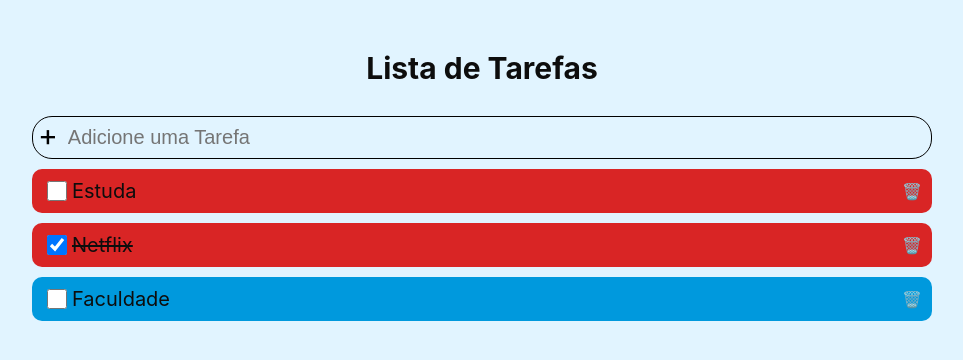
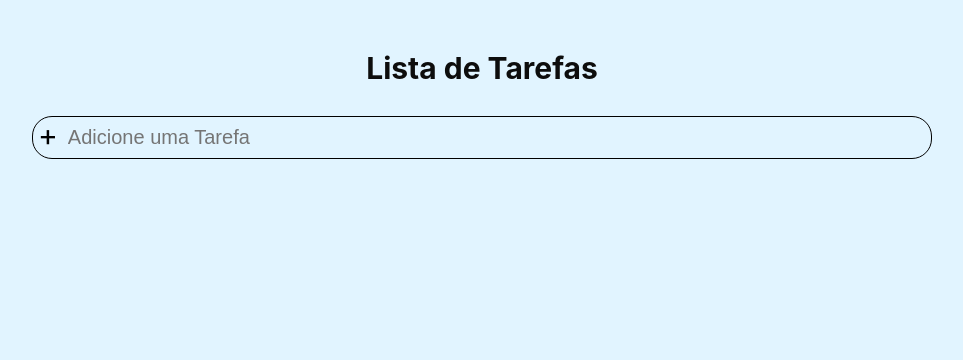
Before and after one commit to Angelo-pdr/Todo-list, a React (Vite) app: page / in a window 1280 px wide. Shown: the top 360 px of the page, without its empty margins (158-1121 px from the left). Built offline with nearby package versions, Linux system fonts and the light colour scheme.

Commit message:
bug resolvido, amarzendo lista no localStorage

```diff
--- a/src/App.tsx
+++ b/src/App.tsx
@@ -7,7 +7,12 @@ import {TypeList} from './types/type.list'
 
 const App = () => {
 
-  const [list, setList] = useState (List)
+  const [list, setList] = useState (JSON.parse(localStorage.getItem('list') || '[]'))
+
+
+  useEffect(()=> {
+    SaveLocalStorage()
+  },[list])
 
   const removeItem = (newItem: TypeList ) => {
     let newList = [...list]
@@ -16,16 +21,24 @@ const App = () => {
       newList.splice(index, 1)
     }
     setList(newList)
+
+    SaveLocalStorage()
   }
 
   const OnNewItem = (taskName: string) => {
-    let newItem = [...list]
-    newItem.push({
+    let newList = [...list]
+    newList.push({
       id: list.length + 1,
       name: taskName,
       done: false
     })
-    setList(newItem)
+    setList(newList)
+
+    SaveLocalStorage()
+  }
+
+  const SaveLocalStorage = () => {
+    localStorage.setItem('list', JSON.stringify(list))
   }
 
   return(
@@ -35,7 +48,7 @@ const App = () => {
 
         <InputText onEnter={OnNewItem} />
 
-        {list.map((item) => (
+        {list.map((item:any) => (
           <ListArea onRemove={removeItem} item={item}/>
         ))}
       </C.Area>
--- a/src/components/ListArea/index.tsx
+++ b/src/components/ListArea/index.tsx
@@ -20,7 +20,7 @@ export const ListArea = ({item , onRemove}: Props) => {
     const HandleClick = (event: TypeList) => {
         onRemove(event)
     }
-    const [color, setColor] = useState<string>(RandomColor())
+    const [color, setColor] = useState<string>(RandomColor)
     const [isChecked, setIsChecked] = useState (item.done)
 
     return(
--- a/src/components/inputText/index.tsx
+++ b/src/components/inputText/index.tsx
@@ -19,7 +19,6 @@ export const InputText = ({onEnter}: Props) => {
     return(
         <C.Container>
             <div className='image'>+</div>
-
             <input
                 type="text"
                 placeholder='Adicione uma Tarefa'
```
Also changed, not shown: src/favicon.svg (deleted), src/logo.svg (deleted).
